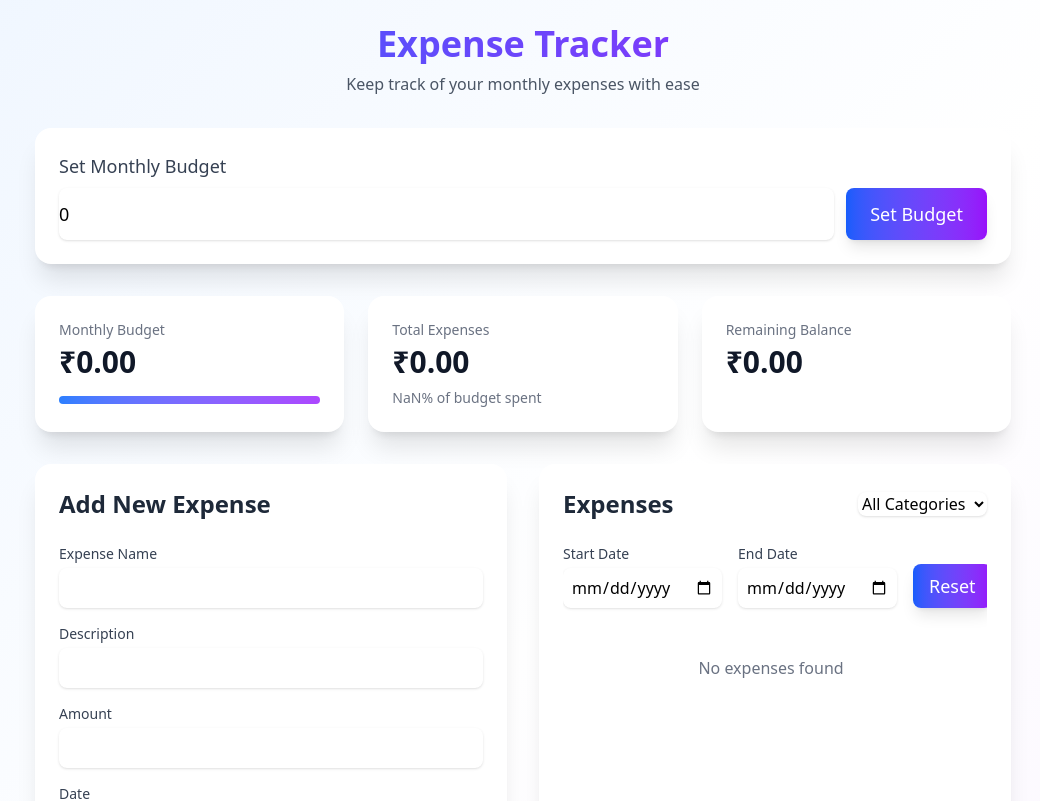
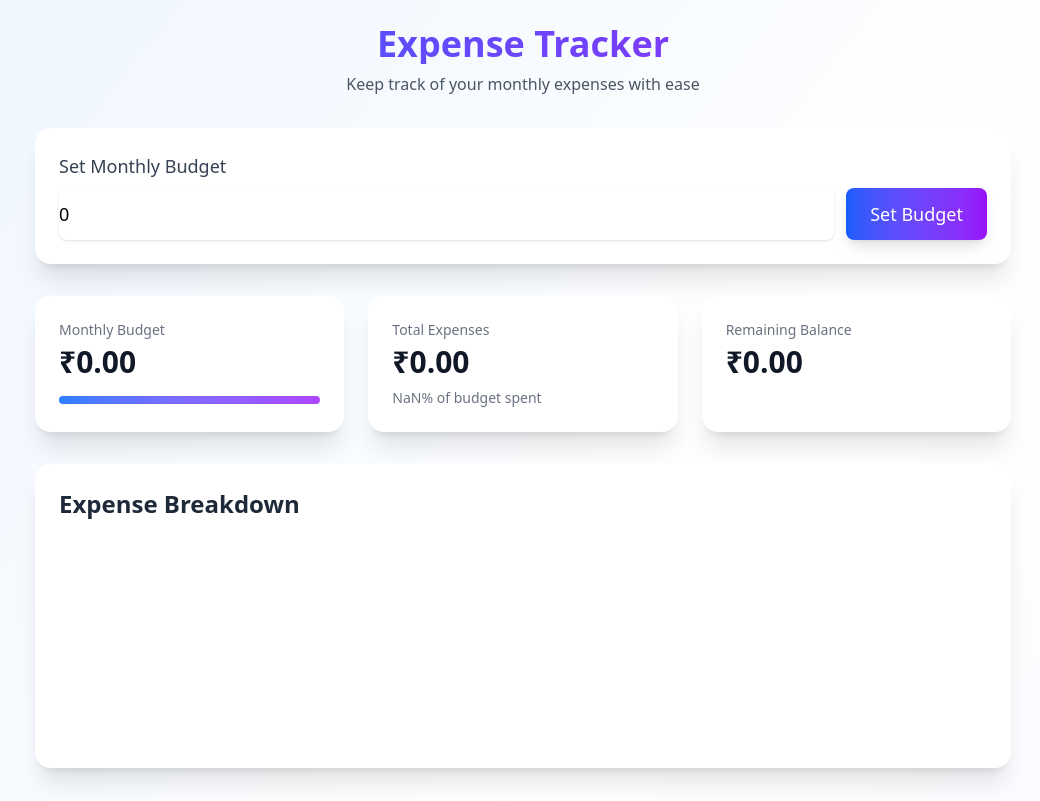
Before and after one commit to tirth2864/expense_tracker, a React (Vite) app: page / in a window 1280 px wide. Shown: the top 801 px of the page, without its empty margins (117-1157 px from the left). Built offline with nearby package versions, Linux system fonts and the light colour scheme.

Commit message:
Add : Monthly Expense Summary Visualisation

```diff
--- a/package.json
+++ b/package.json
@@ -14,6 +14,7 @@
     "lucide-react": "^0.479.0",
     "react": "^19.0.0",
     "react-dom": "^19.0.0",
+    "recharts": "^2.15.1",
     "tailwindcss": "^4.0.13"
   },
   "devDependencies": {
--- a/src/App.tsx
+++ b/src/App.tsx
@@ -6,6 +6,7 @@ import { ExpenseForm } from './components/ExpenseForm';
 import { ExpenseList } from './components/ExpenseList';
 import { Summary } from './components/Summary';
 import { CategoryManager } from './components/CategoryManager';
+import { MonthlyExpenseSummary } from './components/MonthlyExpenseSummary';
 
 function App() {
   const [state, setState] = useState<ExpenseTrackerState>(() => {
@@ -119,6 +120,10 @@ function App() {
           expenses={state.expenses}
         />
 
+        <div className='bg-white rounded-2xl shadow-xl p-6 backdrop-blur-lg bg-opacity-90'>
+          <MonthlyExpenseSummary expenses={state.expenses}/>
+        </div>
+
         <div className="grid grid-cols-1 lg:grid-cols-2 gap-8">
           <div className="space-y-8">
             <div className="bg-white rounded-2xl shadow-xl p-6 backdrop-blur-lg bg-opacity-90">
--- a/src/components/ExpenseList.tsx
+++ b/src/components/ExpenseList.tsx
@@ -6,7 +6,7 @@ import { Trash2, Edit2, Check, X } from 'lucide-react';
 interface ExpenseListProps {
   expenses: Expense[];
   onDelete: (id: string) => void;
-  onEdit: (updatedExpense: Expense) => void; // New prop
+  onEdit: (updatedExpense: Expense) => void;
   filter: string;
   onResetFilters: () => void;
 }
--- /dev/null
+++ b/src/components/MonthlyExpenseSummary.tsx
@@ -0,0 +1,38 @@
+import React from 'react';
+import { PieChart, Pie, Cell, Tooltip, ResponsiveContainer } from 'recharts';
+import { Expense } from '../types';
+
+interface MonthlyExpenseSummaryProps {
+  expenses: Expense[];
+}
+
+export const MonthlyExpenseSummary: React.FC<MonthlyExpenseSummaryProps> = ({ expenses }) => {
+  const categoryTotals: { [key: string]: number } = {};
+
+  expenses.forEach((expense) => {
+    categoryTotals[expense.category] = (categoryTotals[expense.category] || 0) + expense.amount;
+  });
+
+  const data = Object.keys(categoryTotals).map((category) => ({
+    name: category.charAt(0).toUpperCase() + category.slice(1),
+    value: categoryTotals[category],
+  }));
+
+  const COLORS = ['#8884d8', '#82ca9d', '#ffc658', '#ff8042', '#a4de6c', '#d0ed57', '#ff6666'];
+
+  return (
+    <div className="w-full h-64">
+      <h2 className="text-2xl font-semibold text-gray-800 mb-4">Expense Breakdown</h2>
+      <ResponsiveContainer width="100%" height="100%">
+        <PieChart>
+          <Pie data={data} cx="50%" cy="50%" outerRadius={80} fill="#8884d8" dataKey="value">
+            {data.map((_, index) => (
+              <Cell key={`cell-${index}`} fill={COLORS[index % COLORS.length]} />
+            ))}
+          </Pie>
+          <Tooltip />
+        </PieChart>
+      </ResponsiveContainer>
+    </div>
+  );
+};
```
Also changed, not shown: 1 other file (tests, documents, lock files or other folders).
